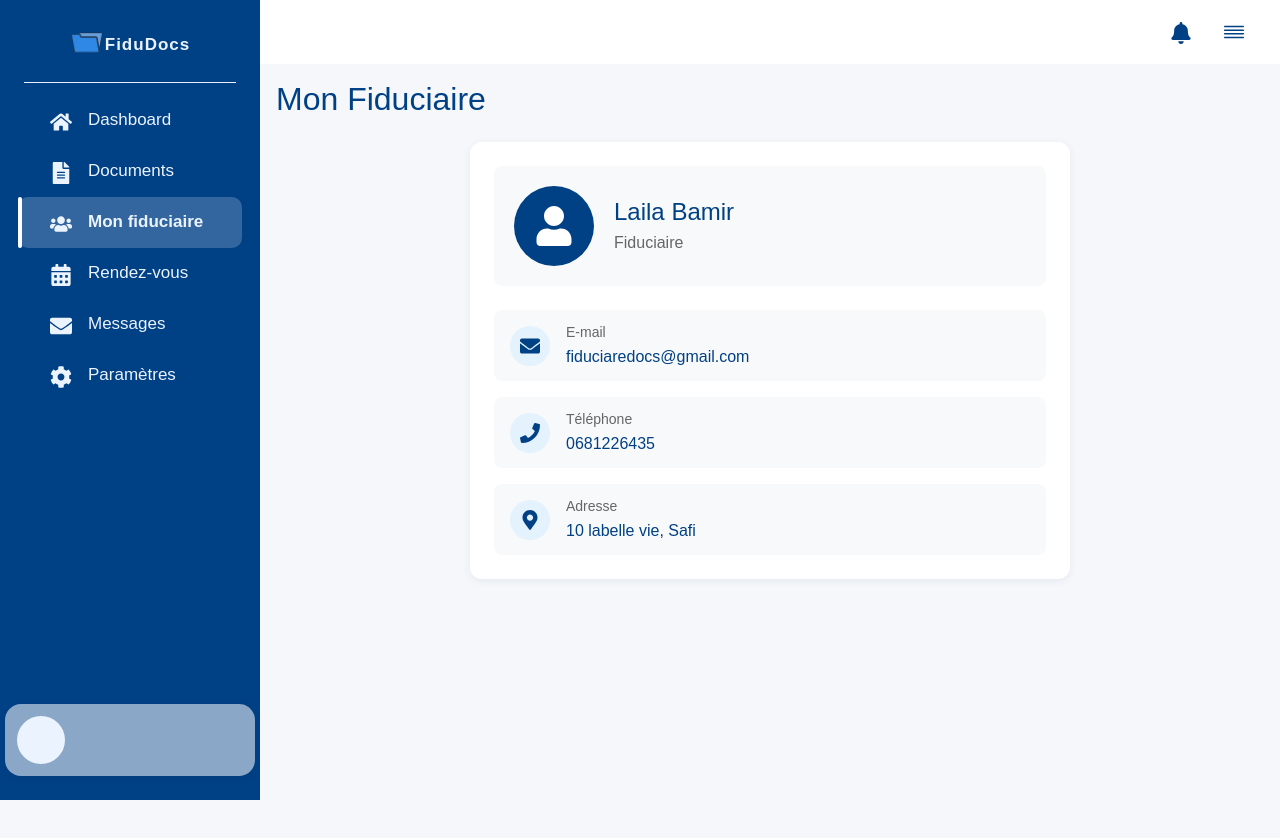
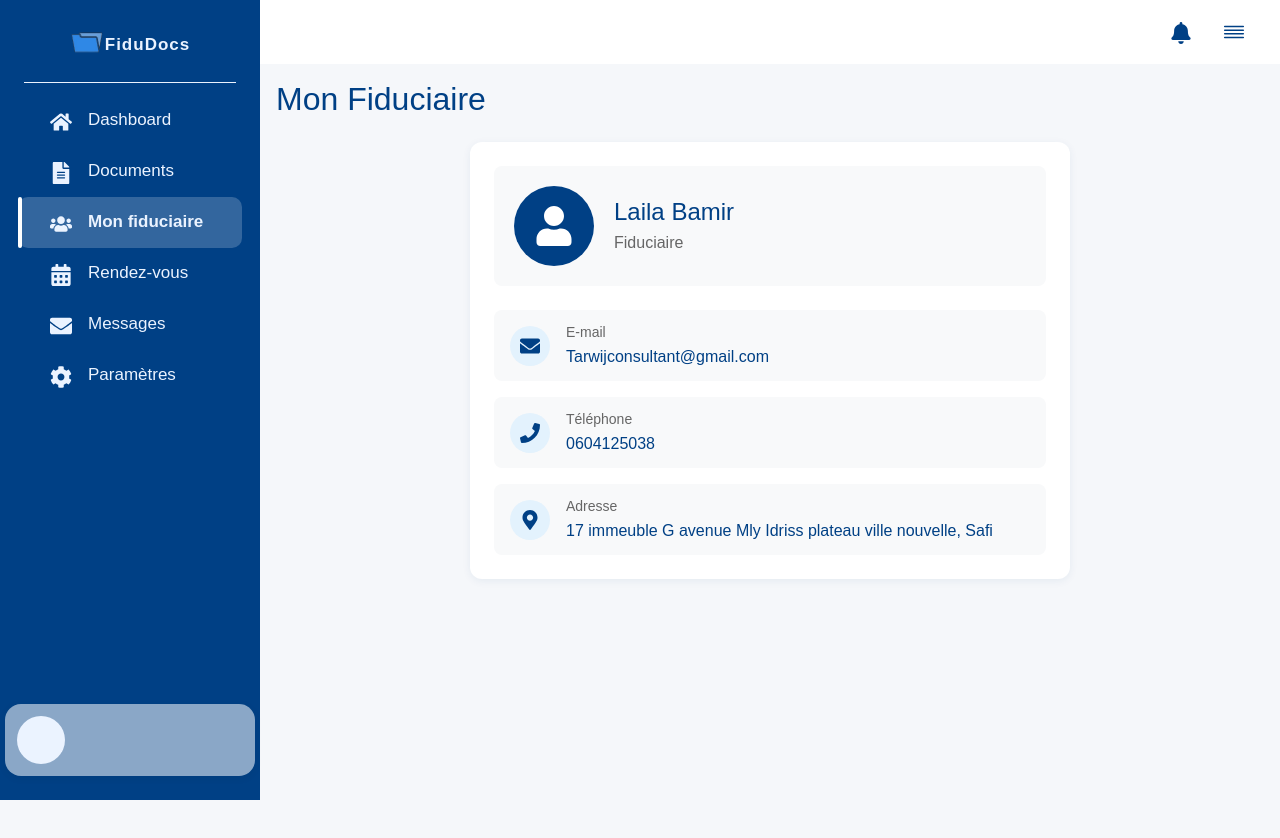
Before and after one commit to Aicha-Dennoune/FiduDocs-frontend-, a React (Create React App) app: page /client/mon-fiduciaire in a window 1280 px wide. Shown: the top 838 px of the page. Built offline with nearby package versions, Linux system fonts and the light colour scheme.

Commit message:
site donee

```diff
--- a/src/components/HomePage.jsx
+++ b/src/components/HomePage.jsx
@@ -70,9 +70,9 @@ const HomePage = () => {
             <div className="mt-0">
               <h5 style={{ fontWeight: 'bold', color: '#004085' }}>Contact</h5>
               <p style={{ lineHeight: '1.7' }}>
-                📍 56, la belle vie Safi, Maroc<br />
-                📧 fiduciaredocs@gmail.com<br />
-                📞 +212 681226435
+                📍 17 immeuble G avenue Mly Idriss plateau ville nouvelle ,Safi<br />
+                📧 Tarwijconsultant@gmail.com<br />
+                📞 +212 604125038
               </p>
             </div>
           </Col>
--- a/src/pages/client/MonFiduciaire.jsx
+++ b/src/pages/client/MonFiduciaire.jsx
@@ -6,10 +6,10 @@ const MonFiduciaire = () => {
   const fiduciaireInfo = {
     nom: 'Bamir',
     prenom: 'Laila',
-    email: 'fiduciaredocs@gmail.com',
-    telephone: '0681226435',
+    email: 'Tarwijconsultant@gmail.com',
+    telephone: '0604125038',
     role: 'Fiduciaire',
-    adresse: '10 labelle vie, Safi'
+    adresse: '17 immeuble G avenue Mly Idriss plateau ville nouvelle, Safi'
   };
 
   return (
```
